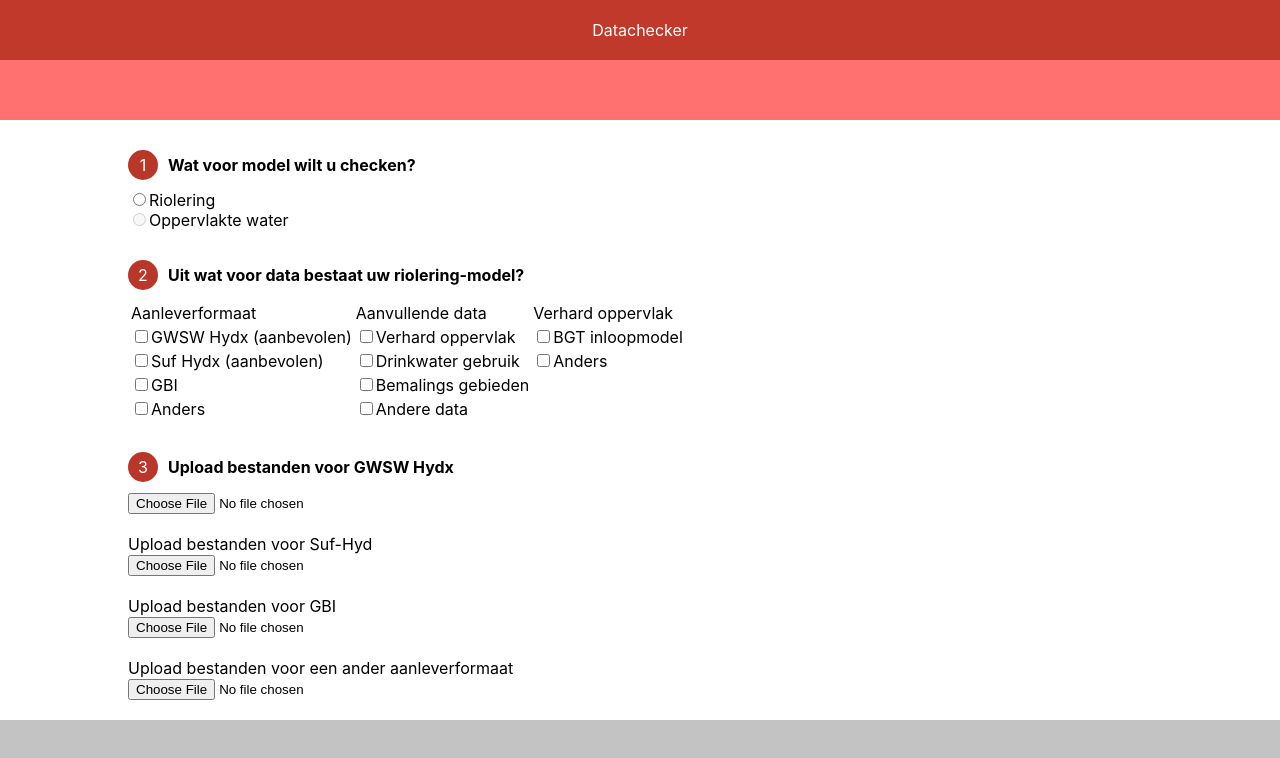
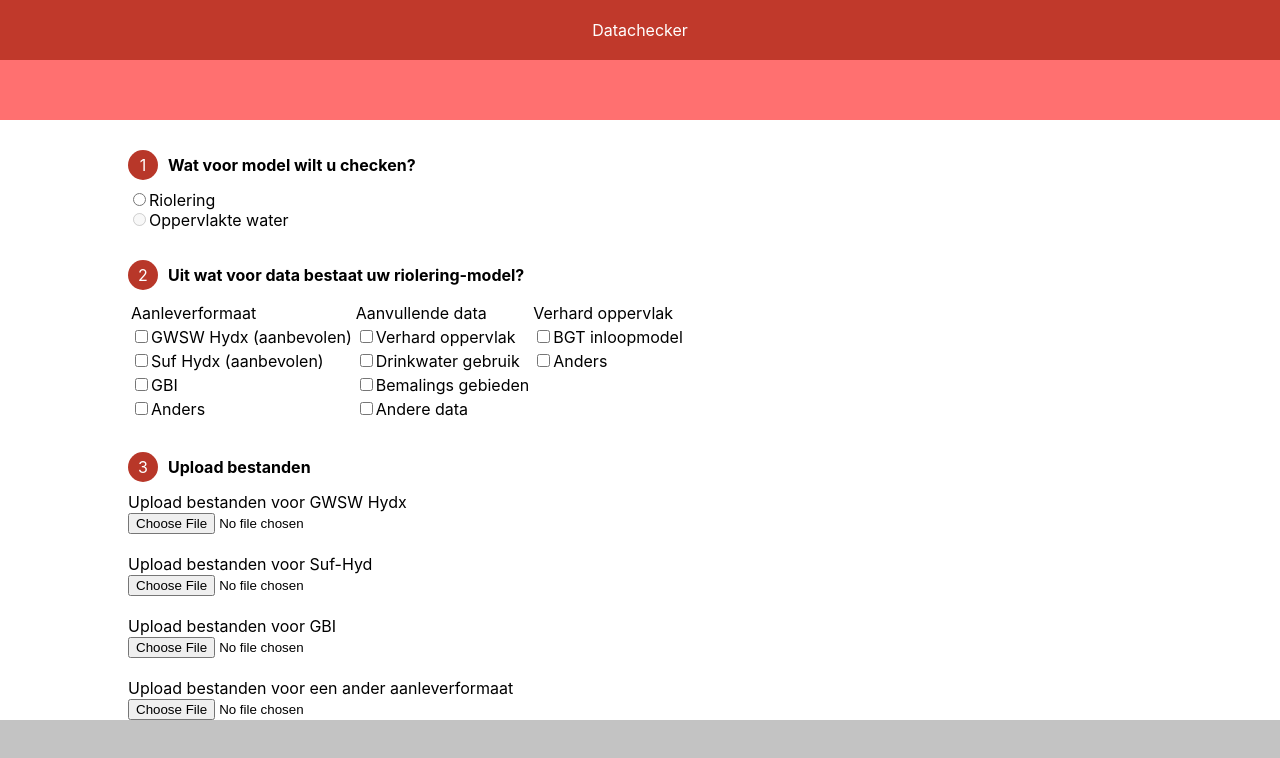
Before and after one commit to nens/Datachecker-client, a React (Create React App) app: page / in a window 1280 px wide. Shown: the top 758 px of the page. Built offline with nearby package versions, Linux system fonts and the light colour scheme; no server answers.

Commit message:
Fix title of step 3.

```diff
--- a/src/App.js
+++ b/src/App.js
@@ -356,8 +356,10 @@ class App extends Component {
             <div>
               <div className="step-counter">
                 <span className="step-counter-span">3</span>
-                <span className="step-counter-title">Upload bestanden voor GWSW Hydx</span>
+                <span className="step-counter-title">Upload bestanden</span>
               </div>
+              Upload bestanden voor GWSW Hydx
+              <br />
               <input type="file" name="gwsw-hydx-file" onChange={this.handleChangeFileDeliveryFormatGWSW} />
               <br />
               <br />
```
